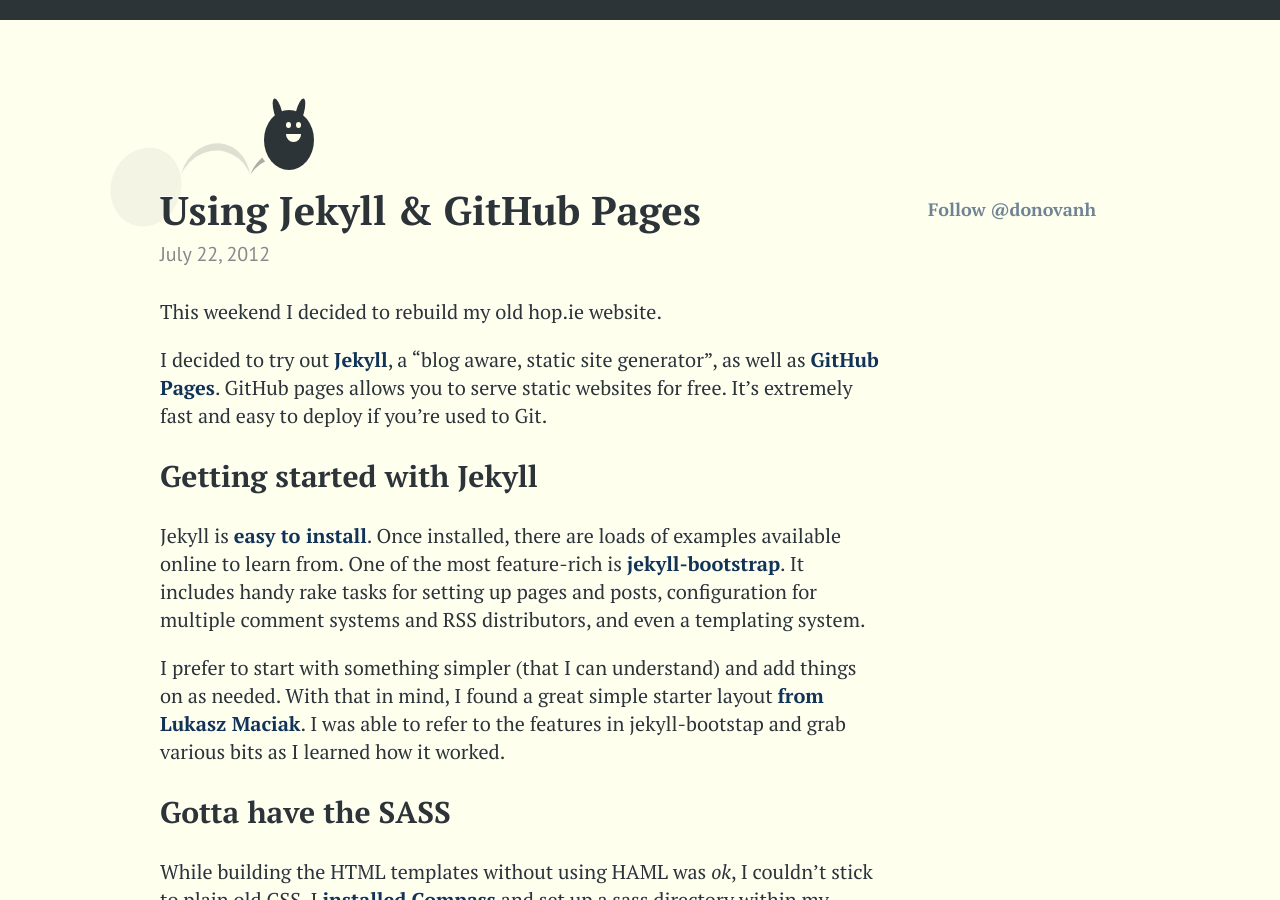
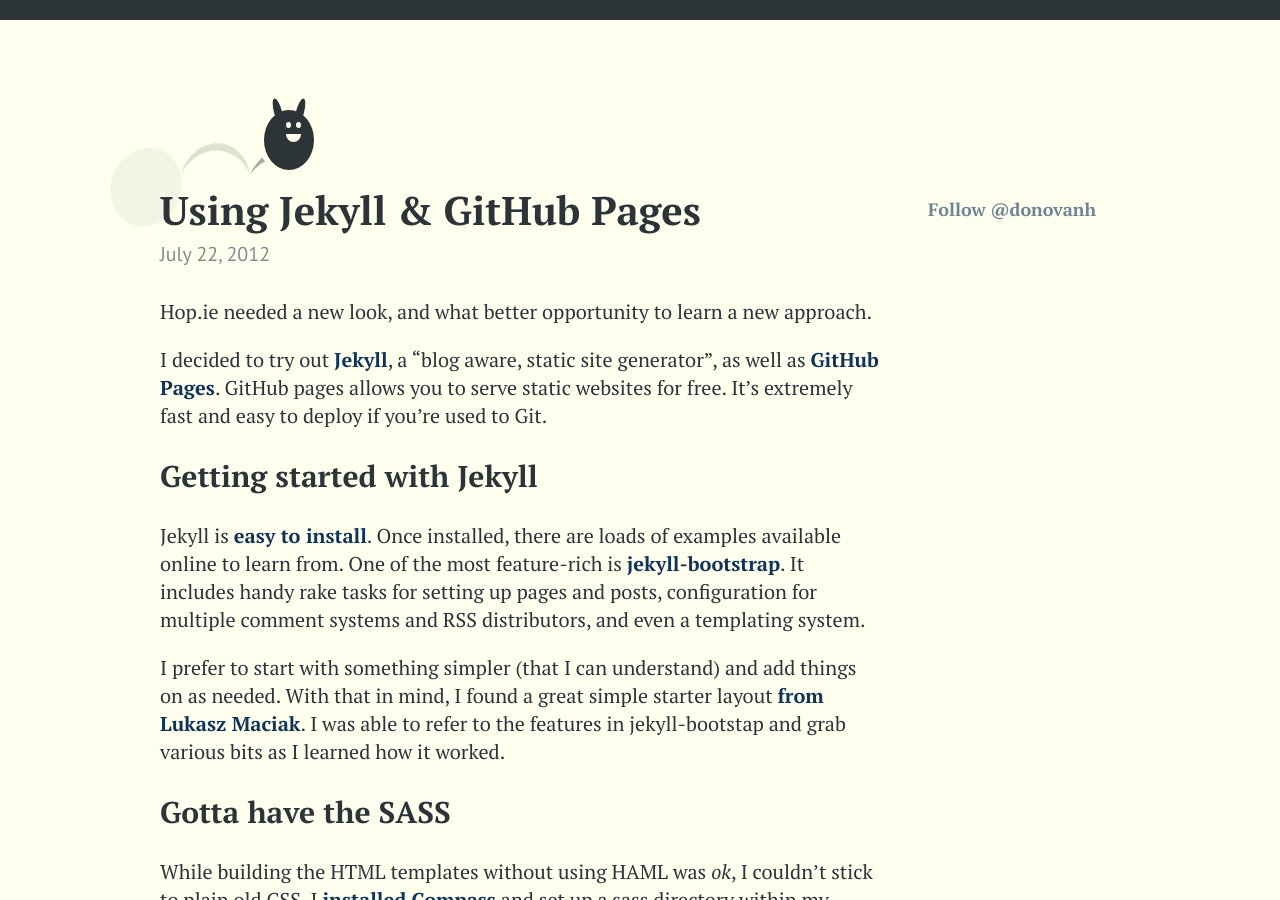
Before and after one commit to donovanh/donovanh.github.com, a Jekyll site: the page built from _posts/2012-07-22-jekyll-github-pages.markdown, in a window 1280 px wide and 900 px high. Built offline with Jekyll 4.4.1, drawn with Linux system fonts in a browser that asks for light colours; nearby versions of some CDN libraries; comment, search, counter and statistics services are not loaded.

Commit message:
Tidied away a crappy sentence

```diff
--- a/_posts/2012-07-22-jekyll-github-pages.markdown
+++ b/_posts/2012-07-22-jekyll-github-pages.markdown
@@ -5,7 +5,7 @@ description: "How I built this blog. (Hint: By using Jekyll and GitHub Pages)"
 category:
 tags: [jekyl, GitHub pages]
 ---
-This weekend I decided to rebuild my old hop.ie website.
+Hop.ie needed a new look, and what better opportunity to learn a new approach.
 
 I decided to try out [Jekyll][1], a "blog aware, static site generator", as well as [GitHub Pages][2]. GitHub pages allows you to serve static websites for free. It's extremely fast and easy to deploy if you're used to Git.
 
```
